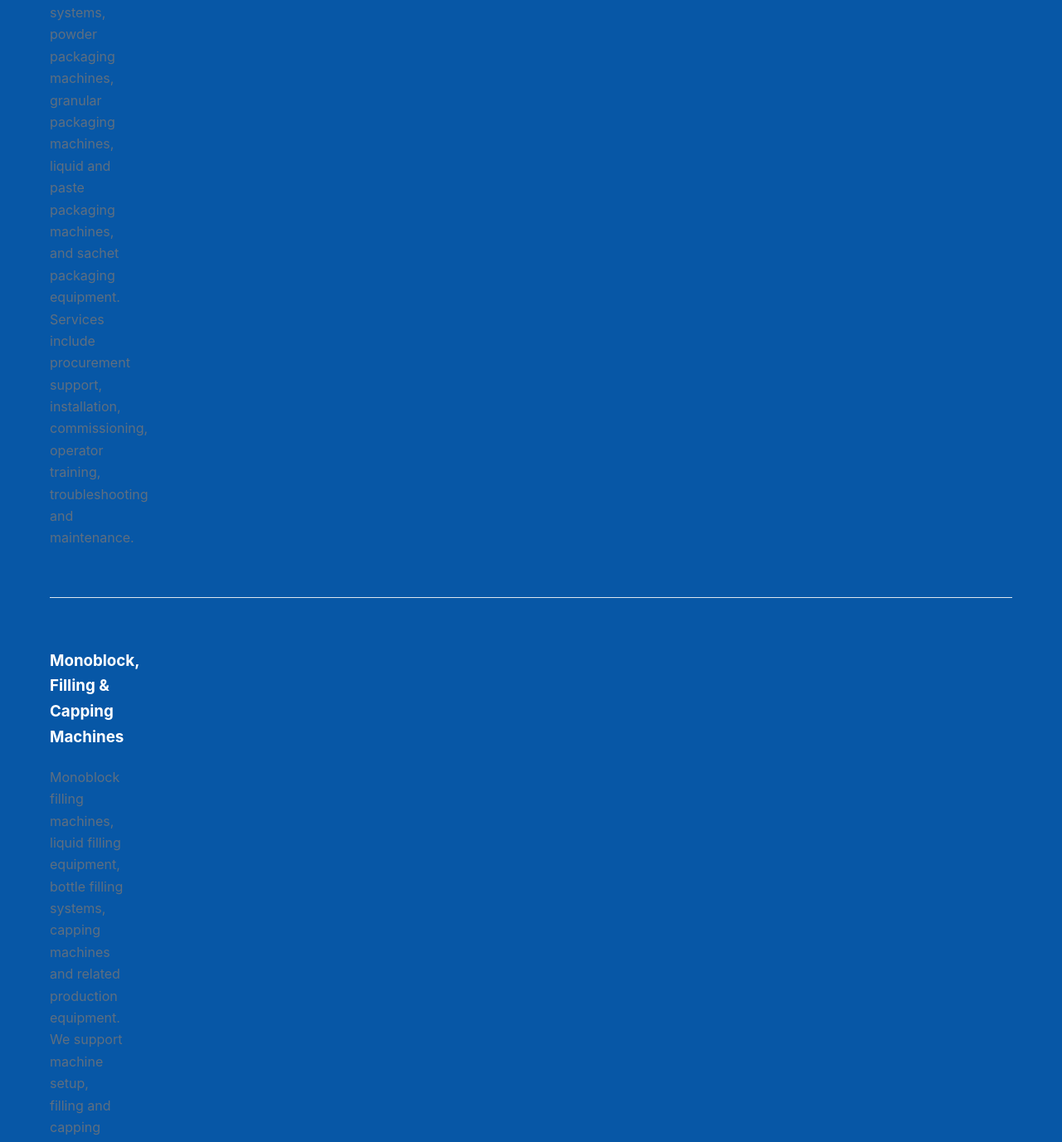
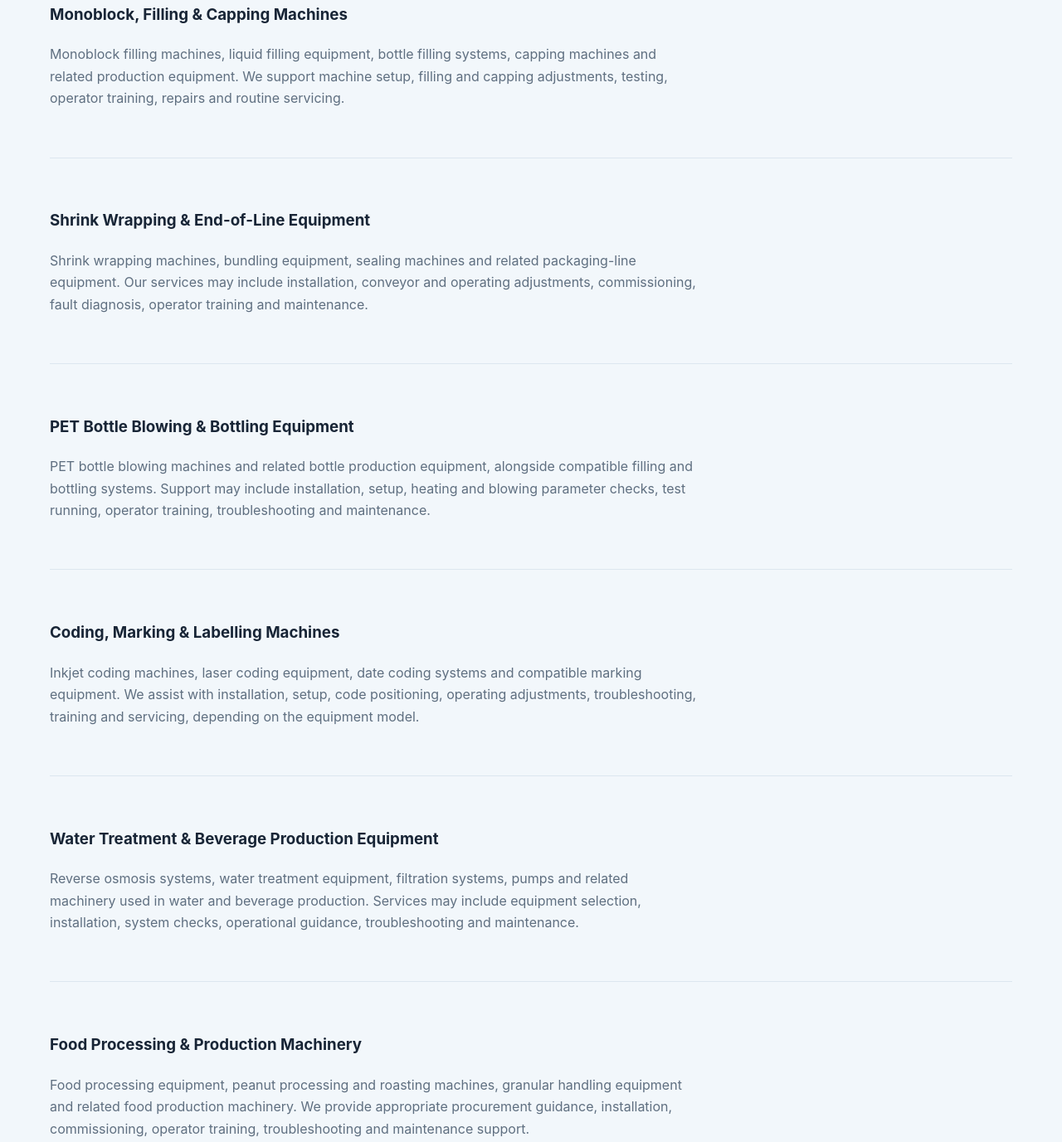
Before and after one commit to alphtech-ng/alph-tech-website, a plain HTML site: page services.html in a window 1280 px wide. Shown: the part 6775-8152 px from the top of the page at 83% size. Drawn offline with Linux system fonts and the light colour scheme.

Commit message:
Update services.html

```diff
--- a/services.html
+++ b/services.html
@@ -1,4 +1,3 @@
-
 
 <!DOCTYPE html>
 <html lang="en">
@@ -513,7 +512,7 @@
 
 
   <!-- MACHINE CATEGORIES -->
-  <section class="section section-blue">
+  <section class="section section-soft">
     <div class="container">
 
       <p class="eyebrow">EQUIPMENT WE SUPPORT</p>
@@ -530,7 +529,7 @@
 
       <div class="service-list">
 
-        <article class="service-row">
+        <article class="service-row" style="grid-template-columns: 1fr;">
           <div class="service-content">
             <h3>Packaging & Sachet Packaging Machines</h3>
             <p>
@@ -544,7 +543,7 @@
           </div>
         </article>
 
-        <article class="service-row">
+        <article class="service-row" style="grid-template-columns: 1fr;">
           <div class="service-content">
             <h3>Monoblock, Filling & Capping Machines</h3>
             <p>
@@ -557,7 +556,7 @@
           </div>
         </article>
 
-        <article class="service-row">
+        <article class="service-row" style="grid-template-columns: 1fr;">
           <div class="service-content">
             <h3>Shrink Wrapping & End-of-Line Equipment</h3>
             <p>
@@ -570,7 +569,7 @@
           </div>
         </article>
 
-        <article class="service-row">
+        <article class="service-row" style="grid-template-columns: 1fr;">
           <div class="service-content">
             <h3>PET Bottle Blowing & Bottling Equipment</h3>
             <p>
@@ -583,7 +582,7 @@
           </div>
         </article>
 
-        <article class="service-row">
+        <article class="service-row" style="grid-template-columns: 1fr;">
           <div class="service-content">
             <h3>Coding, Marking & Labelling Machines</h3>
             <p>
@@ -596,7 +595,7 @@
           </div>
         </article>
 
-        <article class="service-row">
+        <article class="service-row" style="grid-template-columns: 1fr;">
           <div class="service-content">
             <h3>Water Treatment & Beverage Production Equipment</h3>
             <p>
@@ -609,7 +608,7 @@
           </div>
         </article>
 
-        <article class="service-row">
+        <article class="service-row" style="grid-template-columns: 1fr;">
           <div class="service-content">
             <h3>Food Processing & Production Machinery</h3>
             <p>
```
